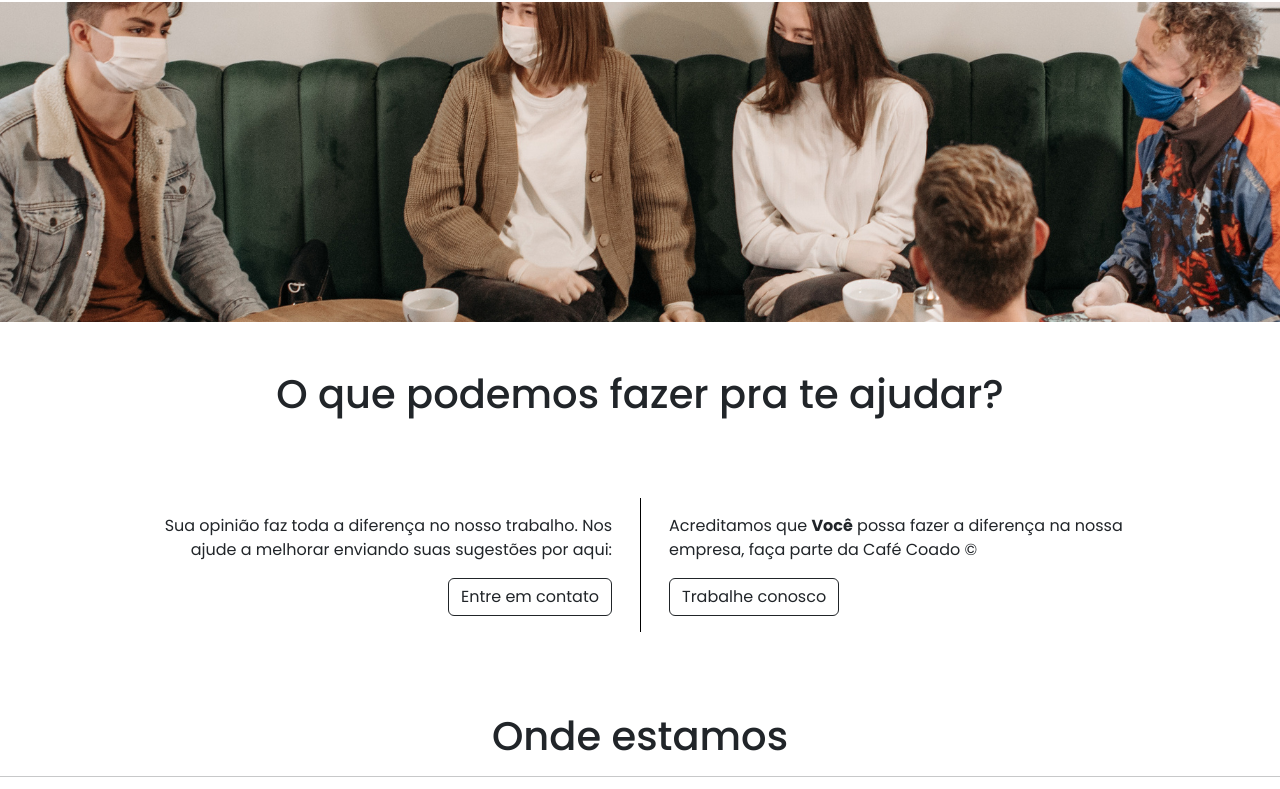
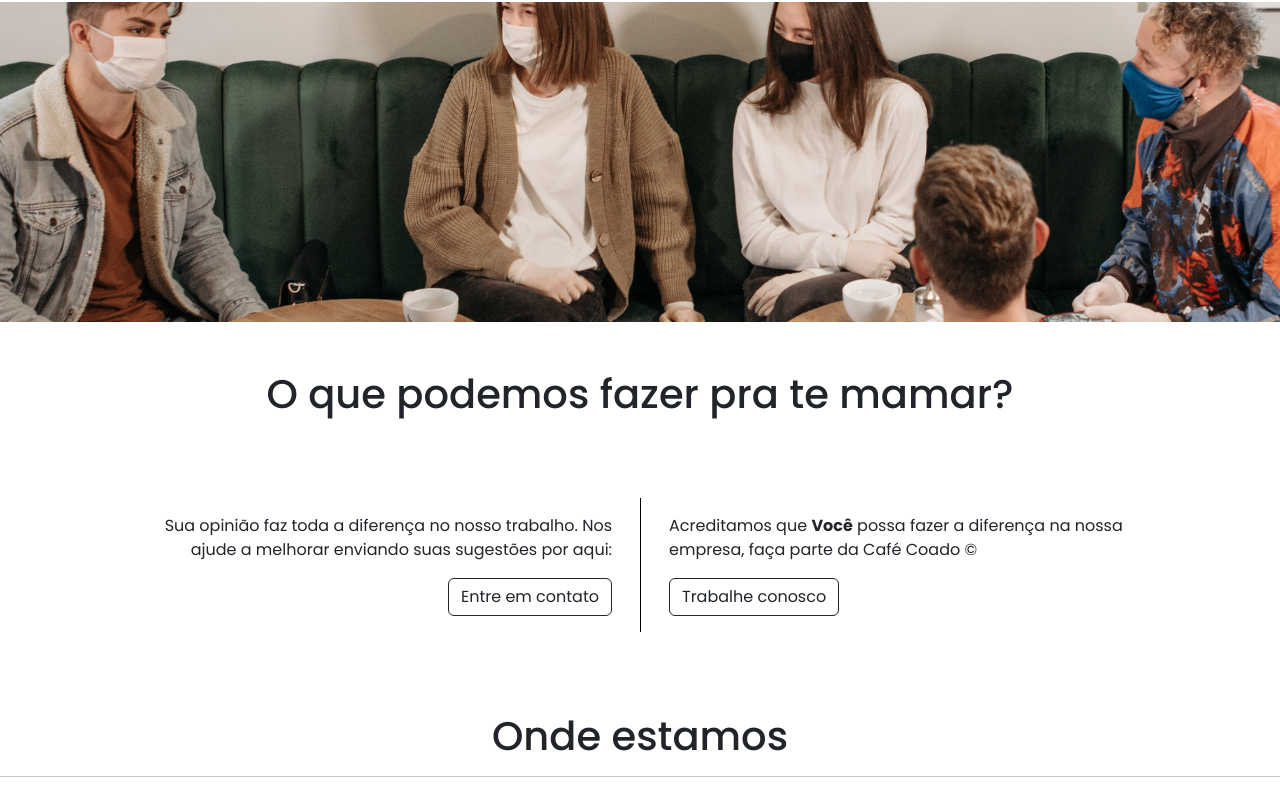
Before and after one commit to RenanFerreiraNunes/Cafe-coado, a plain HTML site: page contato.html in a window 1280 px wide. Shown: the part 95-884 px from the top of the page. Drawn offline with nearby package versions, Linux system fonts and the light colour scheme.

Commit message:
02/09 v2

```diff
--- a/contato.html
+++ b/contato.html
@@ -62,7 +62,7 @@
     <main>
         <section id="banner-contato"></section>
         <section class="container">
-            <h1 class="text-center my-5">O que podemos fazer pra te ajudar?</h1>
+            <h1 class="text-center my-5">O que podemos fazer pra te mamar?</h1>
 
             <div class="row my-5 p-4">
                 <div class="col-md-6 text-end my-2">
```
